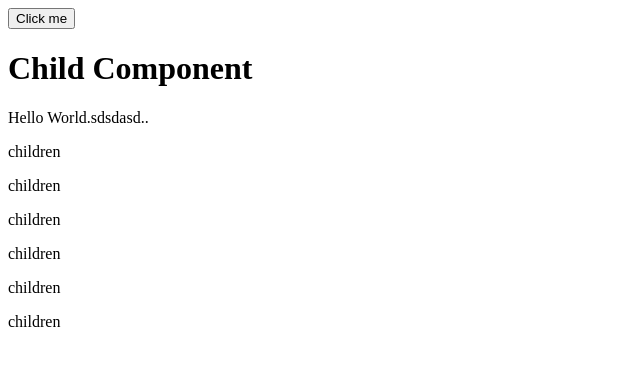
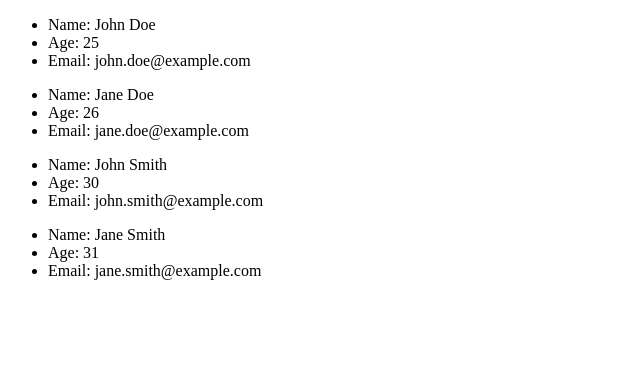
Before and after one commit to qasemB/new_react_education, a React (Vite) app: page / in a window 1280 px wide. Shown: the top 366 px of the page, without its empty margins (0-640 px from the left). Built offline with nearby package versions, Linux system fonts and the light colour scheme.

Commit message:
part-C10-creating_element_with_map-key

```diff
--- a/src/App.jsx
+++ b/src/App.jsx
@@ -1,21 +1,18 @@
-import { useState } from "react";
-import ChildComponent from "./ChildComponent";
+import UserInfo from "./UserInfo";
+
 const App = () => {
-  const [text, setText] = useState("Hello World.sdsdasd..");
-  const changeText = () => {
-    setText("Hello World");
-  };
+  const users = [
+    { name: "John Doe", age: 25, email: "john.doe@example.com" },
+    { name: "Jane Doe", age: 26, email: "jane.doe@example.com" },
+    { name: "John Smith", age: 30, email: "john.smith@example.com" },
+    { name: "Jane Smith", age: 31, email: "jane.smith@example.com" },
+  ];
+
   return (
     <div>
-      <button onClick={changeText}>Click me</button>
-      <ChildComponent text={text}>
-        <p>children</p>
-        <p>children</p>
-        <p>children</p>
-        <p>children</p>
-        <p>children</p>
-        <p>children</p>
-      </ChildComponent>
+      {users.map((user) => (
+        <UserInfo key={user.name} {...user} />
+      ))}
     </div>
   );
 };
--- a/src/ChildComponent.jsx
+++ /dev/null
@@ -1,11 +0,0 @@
-const ChildComponent = ({ text, children }) => {
-  return (
-    <div>
-      <h1>Child Component</h1>
-      <div>{text}</div>
-      {children}
-    </div>
-  );
-};
-
-export default ChildComponent;
--- /dev/null
+++ b/src/UserInfo.jsx
@@ -0,0 +1,13 @@
+const UserInfo = ({ name, age, email }) => {
+  return (
+    <div>
+      <ul>
+        <li>Name: {name}</li>
+        <li>Age: {age}</li>
+        <li>Email: {email}</li>
+      </ul>
+    </div>
+  );
+};
+
+export default UserInfo;
```
